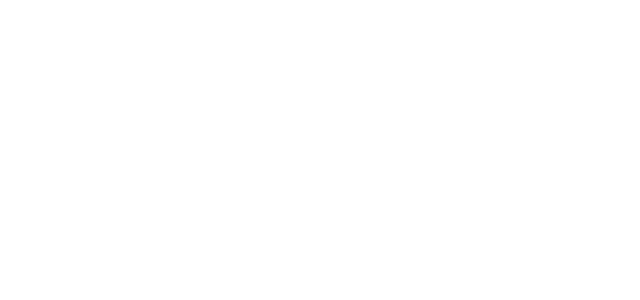
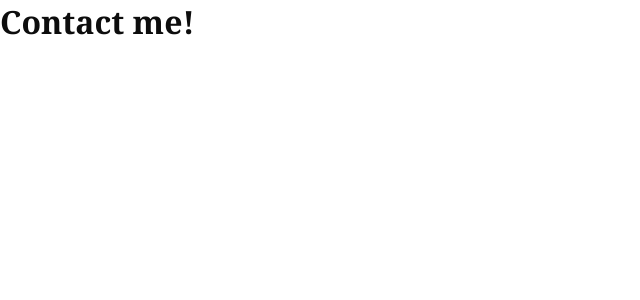
Before and after one commit to ahhyanb/my-portfolio, a React (Create React App) app: page /contact in a window 1280 px wide. Before the commit this address had no page. Shown: the top 300 px of the page, without its empty margins (0-640 px from the left). Built offline with nearby package versions, Linux system fonts and the light colour scheme.

Commit message:
added the Contact component

```diff
--- a/src/App.js
+++ b/src/App.js
@@ -1,9 +1,10 @@
 import './App.css';
-import { Routes, Route } from 'react-router-dom';
+import { Routes, Route, Router } from 'react-router-dom';
 import Header from './components/Header';
 import Home from './components/home/Home';
 import Bio from './components/bio/Bio';
 import Projects from './components/projects/Project';
+import Contact from './components/contact/Contact';
 
 function App() {
   return (
@@ -14,6 +15,7 @@ function App() {
       <Route path="/home" element={<Home />} />
       <Route path="/bio" element={<Bio />} />
       <Route path="/projects" element={<Projects />} />
+      <Route path="/contact" element={<Contact />} />
 
     </Routes>
   </>
--- /dev/null
+++ b/src/components/contact/Contact.js
@@ -0,0 +1,9 @@
+function Contact () {
+    return (
+        <>
+            <h1>Contact me!</h1>
+        </>
+    )
+}
+
+export default Contact;
```
